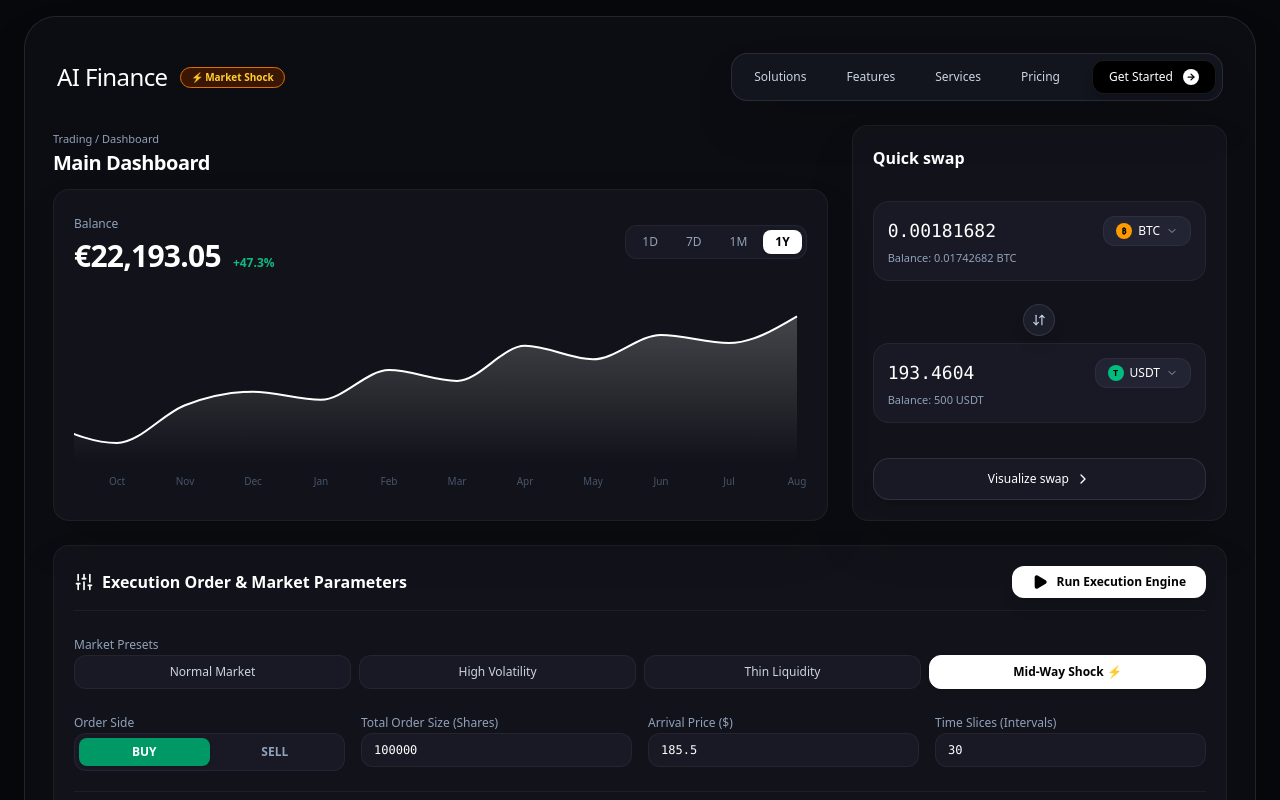
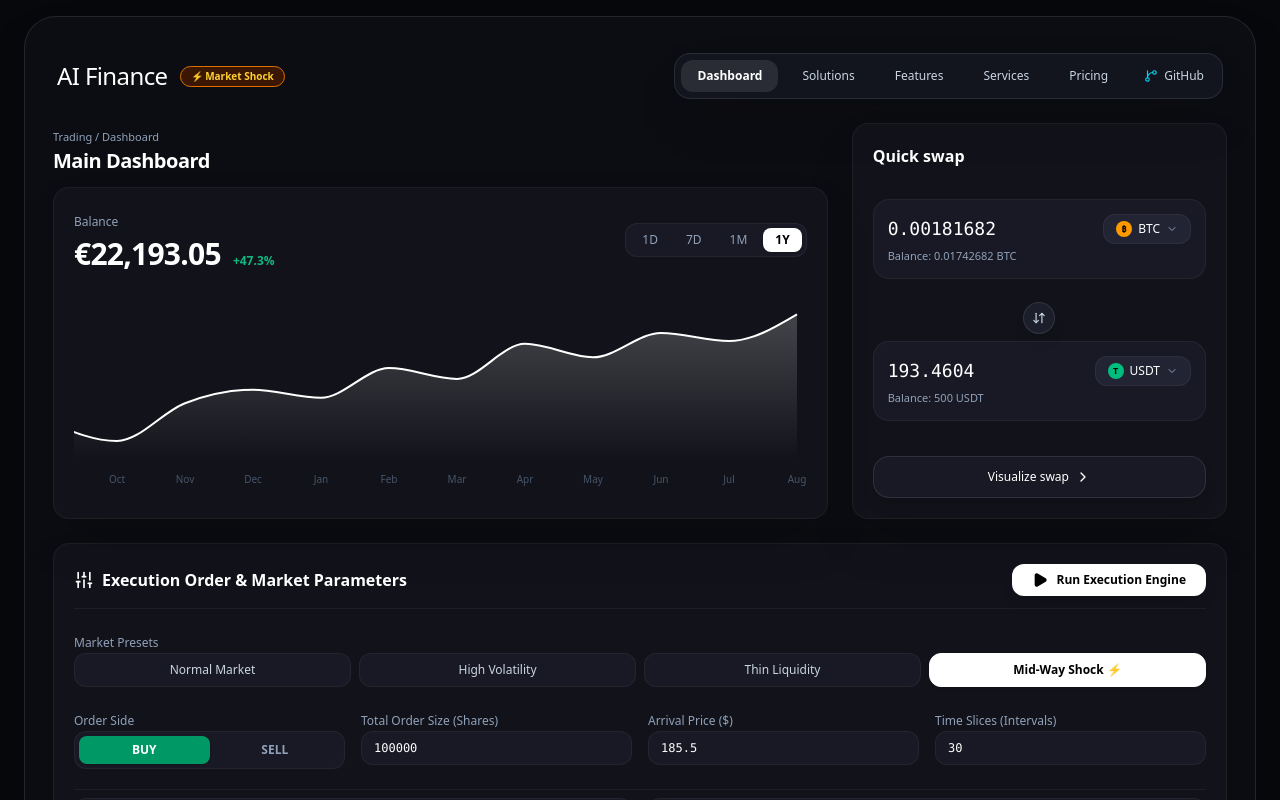
Before and after one commit to Viidhyanshu/OPTIMAL-TRADE, a Next.js app: page / in a window 1280 px wide. Shown: the top 800 px of the page. Built offline with nearby package versions, Linux system fonts and the light colour scheme.

Commit message:
Remove Get Started button from navbar

```diff
--- a/src/components/Header.tsx
+++ b/src/components/Header.tsx
@@ -1,7 +1,7 @@
 'use client';
 
 import React from 'react';
-import { ArrowRight, ShieldAlert } from 'lucide-react';
+import { ShieldAlert, GitBranch } from 'lucide-react';
 
 interface HeaderProps {
   activeNavTab: string;
@@ -33,7 +33,7 @@ export const Header: React.FC<HeaderProps> = ({
       {/* Right Floating Translucent Glass Navbar */}
       <div className="flex items-center">
         <div className="flex items-center gap-1 sm:gap-2 p-1.5 rounded-2xl bg-[#151722]/80 border border-white/10 backdrop-blur-xl shadow-2xl">
-          {(['Solutions', 'Features', 'Services', 'Pricing'] as const).map((tab) => (
+          {(['Dashboard', 'Solutions', 'Features', 'Services', 'Pricing'] as const).map((tab) => (
             <button
               key={tab}
               onClick={() => setActiveNavTab(tab)}
@@ -47,16 +47,15 @@ export const Header: React.FC<HeaderProps> = ({
             </button>
           ))}
 
-          {/* Black Pill Button: Get Started */}
-          <button
-            onClick={() => setActiveNavTab('Dashboard')}
-            className="flex items-center gap-2.5 px-4 py-2 rounded-xl bg-black hover:bg-slate-950 text-white font-medium text-xs border border-white/10 shadow-lg transition transform active:scale-95 ml-2"
+          <a
+            href="https://github.com/Viidhyanshu/OPTIMAL-TRADE.git"
+            target="_blank"
+            rel="noopener noreferrer"
+            className="flex items-center gap-1.5 px-3 py-2 text-xs font-medium text-slate-300 hover:text-white transition"
           >
-            <span>Get Started</span>
-            <div className="w-4 h-4 rounded-full bg-white text-black flex items-center justify-center font-bold text-[10px]">
-              <ArrowRight className="w-2.5 h-2.5 stroke-[3]" />
-            </div>
-          </button>
+            <GitBranch className="w-3.5 h-3.5 text-cyan-400" />
+            <span>GitHub</span>
+          </a>
         </div>
       </div>
     </header>
```
